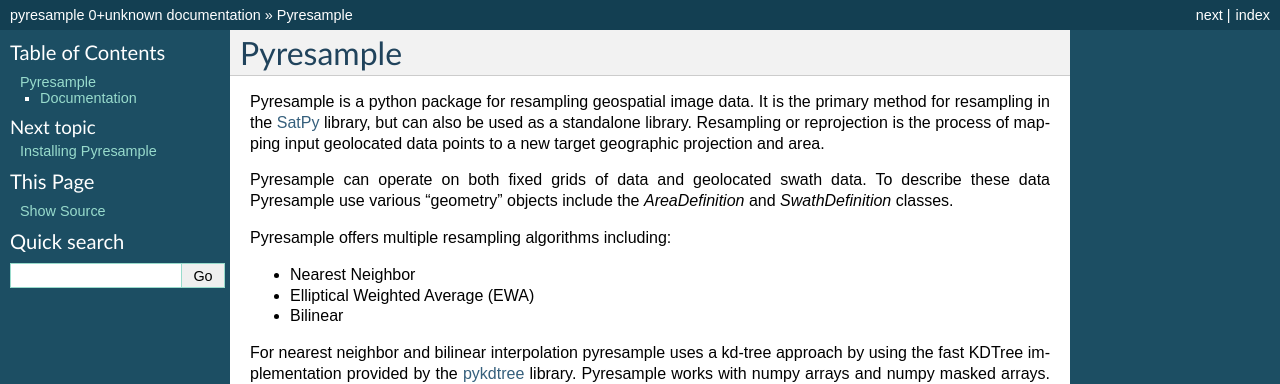
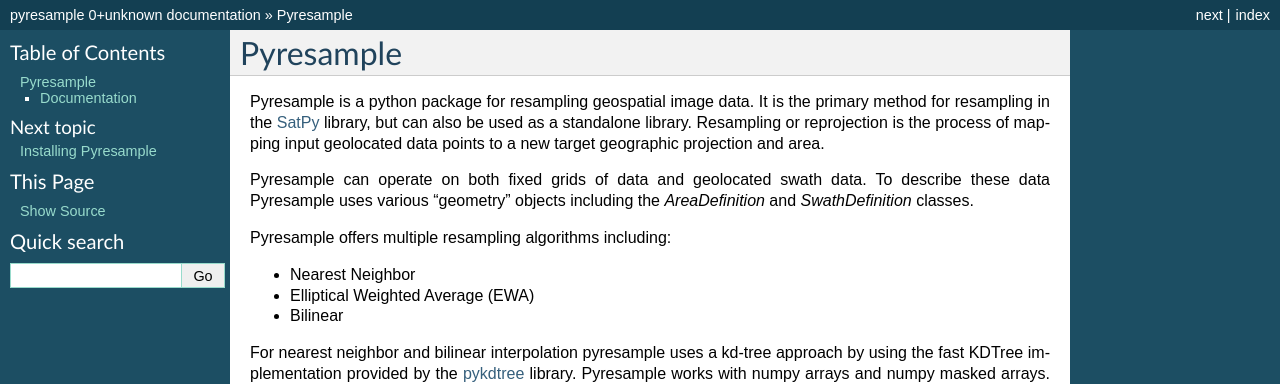
Before and after one commit to pytroll/pyresample, a Sphinx documentation site: the page built from docs/source/index.rst, in a window 1280 px wide. Shown: the top 384 px of the page. Built offline with Sphinx 7.4.7, drawn with Linux system fonts in a browser that asks for light colours.

Commit message:
Fix typos in README and index page

```diff
--- a/docs/source/index.rst
+++ b/docs/source/index.rst
@@ -8,8 +8,8 @@
 new target geographic projection and area.
 
 Pyresample can operate on both fixed grids of data and geolocated swath data.
-To describe these data Pyresample use various "geometry" objects include the
-`AreaDefinition` and `SwathDefinition` classes.
+To describe these data Pyresample uses various "geometry" objects including
+the `AreaDefinition` and `SwathDefinition` classes.
 
 Pyresample offers multiple resampling algorithms including:
 
```
Also changed, not shown: README.md (+2 -2 lines).
